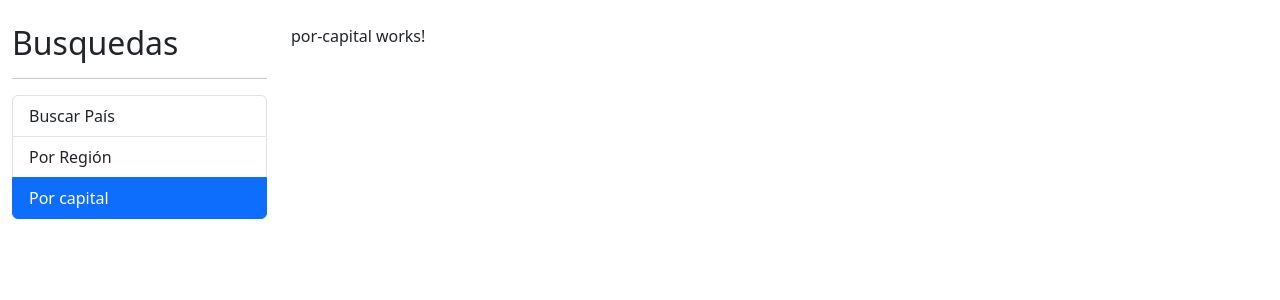
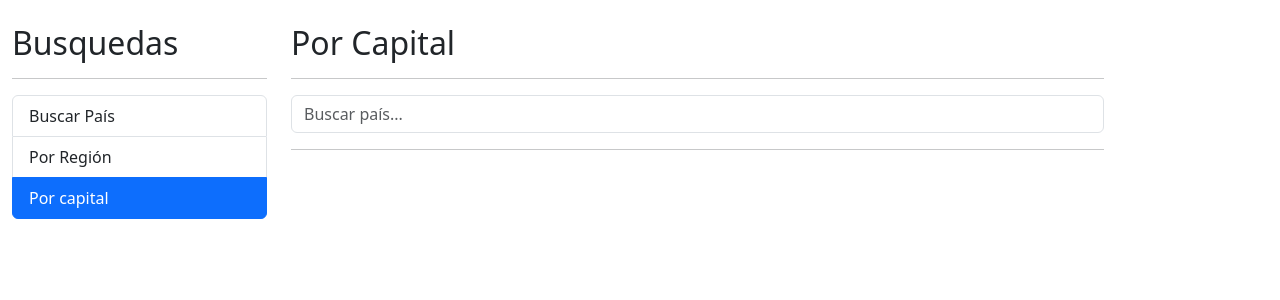
Before and after one commit to Cristian3110/SPA_country, an Angular app: page /capital in a window 1280 px wide. Shown: the top 300 px of the page. Built offline with nearby package versions, Linux system fonts and the light colour scheme.

Commit message:
configuration of the page porCapital

```diff
--- a/src/app/pais/components/pais-tabla/pais-tabla.component.ts
+++ b/src/app/pais/components/pais-tabla/pais-tabla.component.ts
@@ -8,6 +8,7 @@
 })
 export class PaisTablaComponent implements OnInit {
   @Input() paises: Country[] = [];
+  @Input() capitales: Country[] = [];
 
   constructor() {}
 
--- a/src/app/pais/pages/por-capital/por-capital.component.html
+++ b/src/app/pais/pages/por-capital/por-capital.component.html
@@ -1 +1,26 @@
-<p>por-capital works!</p>
+<h2>Por Capital</h2>
+<hr />
+
+<div class="row">
+  <div class="col">
+    <!--input-->
+    <app-pais-input
+      (onEnter)="buscar($event)"
+      (onDebounce)="sugerencias($event)"
+    ></app-pais-input>
+  </div>
+</div>
+
+<hr />
+
+<div *ngIf="hayError" class="alert alert-danger">
+  No se encontró nada con {{ termino }}
+</div>
+
+<!--*ngIf="!hayError" esto lo tenía antes-->
+<div *ngIf="capitales.length > 0" class="row">
+  <div class="col">
+    <!--Table -->
+    <app-pais-tabla [capitales]="capitales"></app-pais-tabla>
+  </div>
+</div>
--- a/src/app/pais/pages/por-capital/por-capital.component.ts
+++ b/src/app/pais/pages/por-capital/por-capital.component.ts
@@ -1,15 +1,31 @@
-import { Component, OnInit } from '@angular/core';
+import { Component } from '@angular/core';
+import { PaisService } from '../../services/pais.service';
+import { Country } from '../../interfaces/pais.interface';
 
 @Component({
   selector: 'app-por-capital',
   templateUrl: './por-capital.component.html',
-  styleUrls: ['./por-capital.component.css']
+  styleUrls: ['./por-capital.component.css'],
 })
-export class PorCapitalComponent implements OnInit {
+export class PorCapitalComponent {
+  termino: string = '';
+  hayError: boolean = false;
 
-  constructor() { }
+  capitales: Country[] = [];
 
-  ngOnInit(): void {
+  constructor(private paisService: PaisService) {}
+
+  buscar(termino: string) {
+    this.hayError = false;
+    this.termino = termino;
+    console.log(termino);
+
+    this.paisService.buscarCapital(this.termino).subscribe((capitales) => {
+      console.log(capitales);
+    });
   }
-
+  sugerencias(termino: string) {
+    this.hayError = false;
+    //todo:sugerencias
+  }
 }
```
